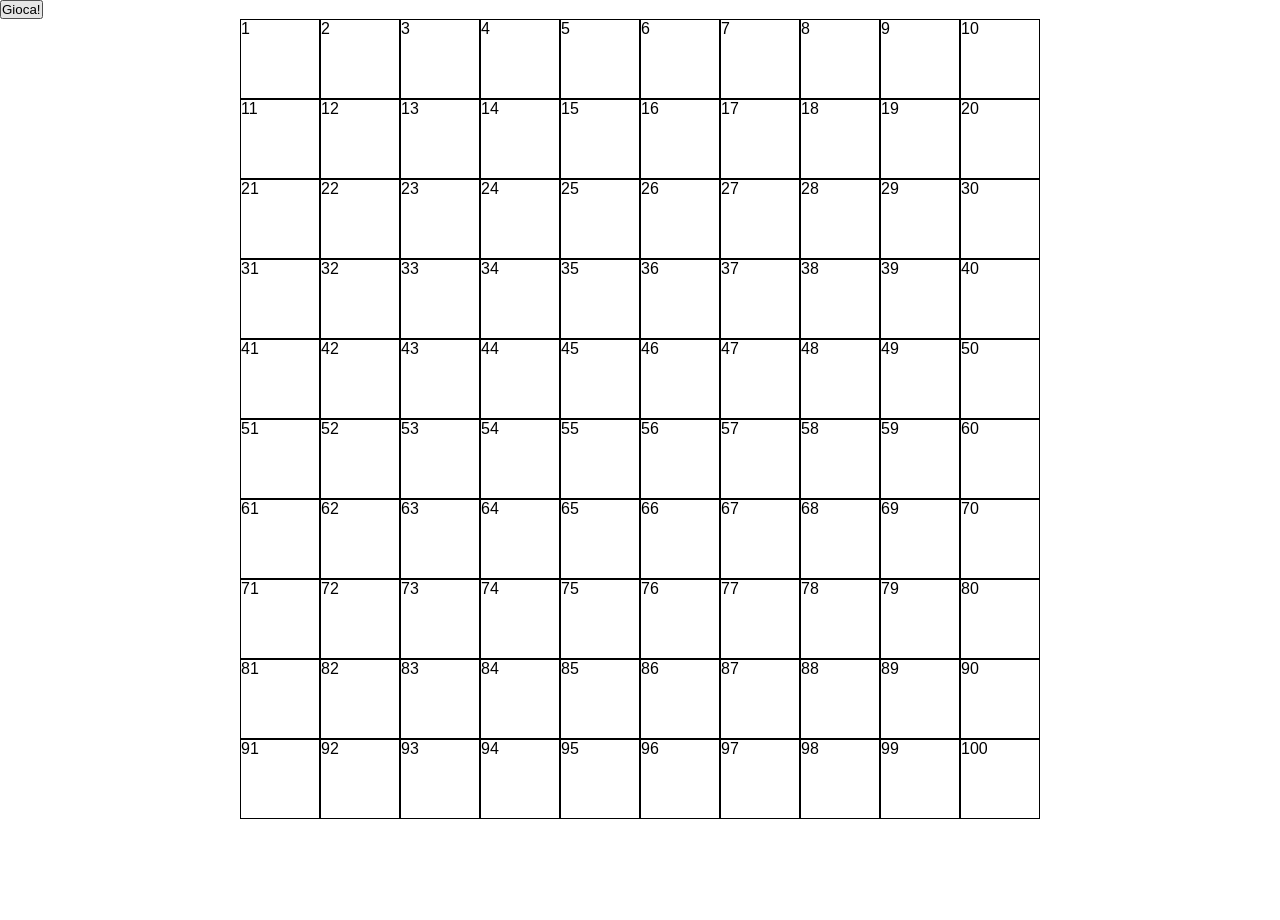
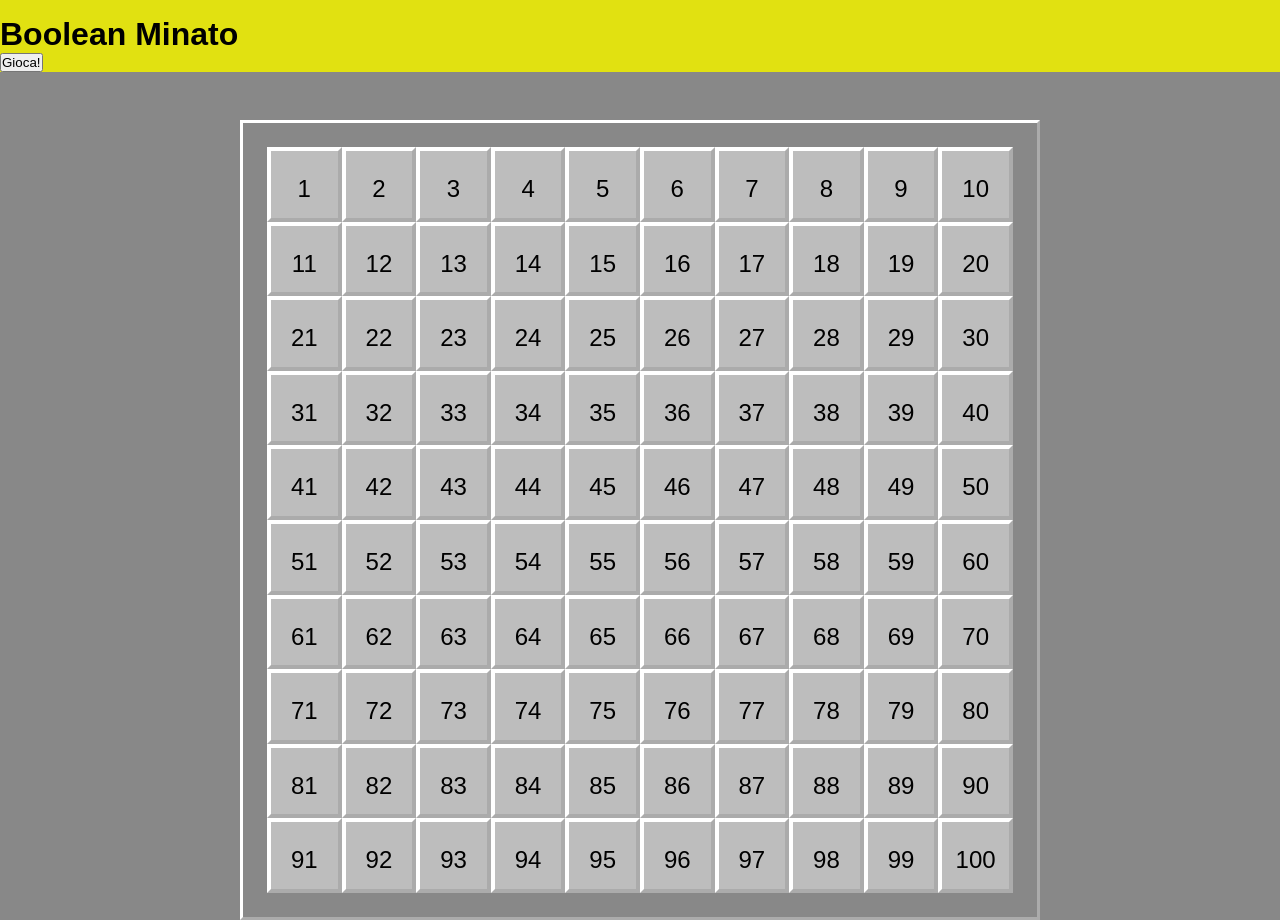
Before and after one commit to PasqualeIannace/js-campominato-grid, a plain HTML site: page index.html in a window 1280 px wide. Both pictures are taken after a click on the button "Gioca!". Before the commit the page ends 819 px from the top, so only its background shows below. Drawn offline with Linux system fonts and the light colour scheme.

Commit message:
Aggiunto un pò di stile

```diff
--- a/css/style.css
+++ b/css/style.css
@@ -6,6 +6,13 @@
 
 body {
     font-family: sans-serif;
+    background-color: #888888;
+}
+
+header {
+    background: #e1e111;
+    margin-bottom: 3em;
+    padding-top: 1em;
 }
 
 #grid {
@@ -14,10 +21,17 @@ body {
     margin: 0 auto;
     height: 800px;
     width: 800px;
+    border: 3px outset white;
+    padding: 1.5em;
+    background-color: #888888;
 }
 
 .square {
-    border: 1px solid;
+    border: 4px outset white;
     height: calc(100% / 10);
     width: calc(100% / 10);
+    text-align: center;
+    padding-top: 1em;
+    font-size: 1.5em;
+    background-color: #BDBDBD;
 }
--- a/index.html
+++ b/index.html
@@ -9,6 +9,7 @@
 <body>
 
     <header>
+        <h1>Boolean Minato</h1>
         <button id="play" onclick="play()">Gioca!</button>
     </header>
 
```
